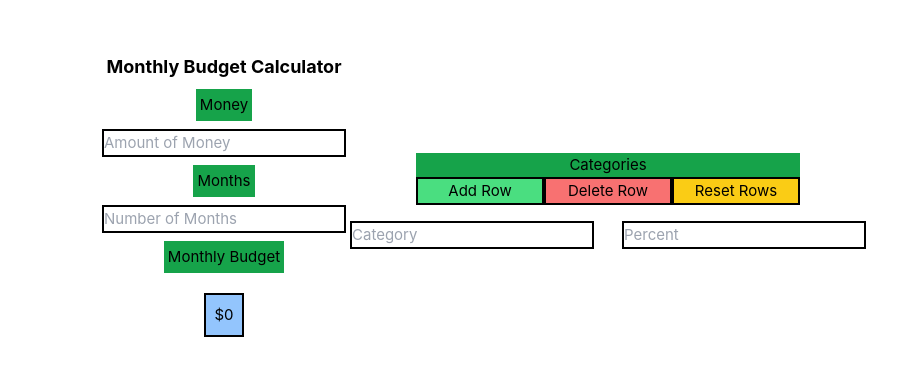
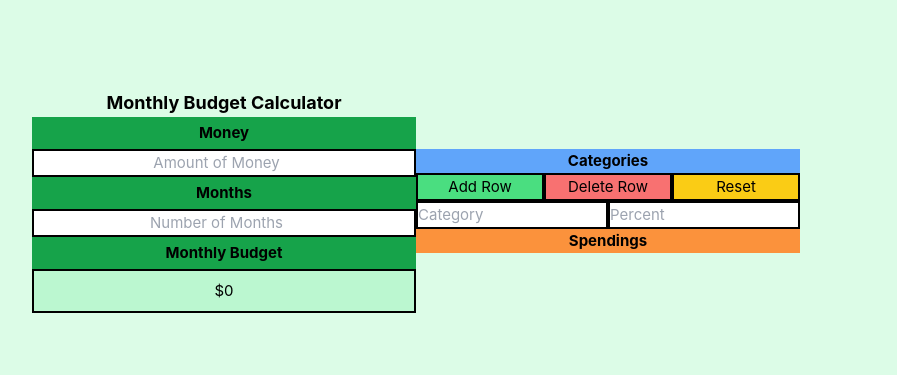
Before and after one commit to DanDan12011/Monthly_Budget_Calculator_V2, a Vue app: page / in a window 1280 px wide. Shown: the part 199-574 px from the top of the page, without its empty margins (224-1121 px from the left). Built offline with nearby package versions, Linux system fonts and the light colour scheme.

Commit message:
Added Spending Tab, category and percentage budgets are dynamically updated, also made the skeleton for amount spent and confirm button, but they dont work yet

```diff
--- a/index.html
+++ b/index.html
@@ -7,7 +7,7 @@
     <script src="https://cdn.tailwindcss.com"></script>
     <title>Monthly Budget Calculator</title>
   </head>
-  <body class="bg-white text-black">
+  <body class="bg-green-100 text-black">
     <div id="app"></div>
     <script type="module" src="/src/main.js"></script>
   </body>
--- a/src/App.vue
+++ b/src/App.vue
@@ -4,19 +4,37 @@ export default {
     return {
       money: null,
       months: null,
-      month_budg: 0,
       rows: [{ category: "", percentage: "" }],
     };
   },
   computed: {
     month_budg() {
       if (this.money > 0 && this.months > 0) {
-        return (
-          Math.round((this.month_budg = this.money / this.months) * 100) / 100
-        );
+        return Math.round((this.money / this.months) * 100) / 100;
       } else {
-        return (this.month_budg = 0);
+        return 0;
       }
+    },
+    category_budg() {
+      return this.rows.map((row) => {
+        if (row.category && row.percentage) {
+          const percentage = parseFloat(row.percentage) || 0;
+
+          const allocatedBudget = parseFloat(
+            (percentage / 100) * this.month_budg
+          );
+
+          return {
+            category: row.category,
+            budg: allocatedBudget.toFixed(2),
+          };
+        } else {
+          return {
+            category: "",
+            budg: 0,
+          };
+        }
+      });
     },
   },
   methods: {
@@ -36,30 +54,40 @@ export default {
 </script>
 
 <template>
-  <div class="flex flex-col items-center justify-center">
+  <div class="flex flex-col items-center justify-center w-96 mx-auto ">
     <h1 class="text-lg font-bold">Monthly Budget Calculator</h1>
-    <label class="bg-green-600 text-black p-1 m-2">Money</label>
+    <label class="bg-green-600 text-black p-1 w-full block text-center font-bold"
+      >Money</label
+    >
     <input
       placeholder="Amount of Money"
-      class="text-black border-2 border-black"
+      class="text-black border-2 border-black block text-center w-full"
       type="number"
       v-model="money"
     />
-    <label class="bg-green-600 text-black p-1 m-2">Months</label>
+    <label class=" font-bold bg-green-600 text-black p-1 w-full block text-center"
+      >Months</label
+    >
     <input
       placeholder="Number of Months"
-      class="text-black border-2 border-black"
+      class="text-black border-2 border-black w-full block text-center"
       type="number"
       v-model="months"
     />
-    <label class="bg-green-600 text-black p-1 m-2">Monthly Budget</label>
-    <p class="bg-blue-300 border-black border-2 p-2 text-black m-3">
+    <label class=" font-bold bg-green-600 text-black p-1 w-full block text-center"
+      >Monthly Budget</label
+    >
+    <p
+      class="bg-green-200 border-black border-2 p-2 text-black w-full block text-center"
+    >
       ${{ month_budg }}
     </p>
   </div>
+
+  <!-- categories and percentages -->
   <div class="flex flex-col items-center justify-center w-96 mx-auto">
-    <label class="block text-center bg-green-600 w-full">Categories</label>
-    <div class="flex w-full gap4 mb-4">
+    <label class="block text-center bg-blue-400 w-full font-bold">Categories</label>
+    <div class="flex w-full gap4">
       <button @click="addrow" class="border-2 bg-green-400 border-black flex-1">
         Add Row
       </button>
@@ -73,24 +101,41 @@ export default {
         @click="resetrows"
         class="border-2 bg-yellow-400 border-black flex-1"
       >
-        Reset Rows
+        Reset
       </button>
     </div>
+
+    <!-- rows for each category and percentage -->
     <div
       v-for="(rows, index) in rows"
       :key="index"
-      class="flex justify-between gap-7"
+      class="flex justify-between w-full"
     >
       <input
         v-model="rows.category"
         placeholder="Category"
-        class="border-2 border-black"
+        class="border-2 border-black w-full"
       />
       <input
-        v-model="rows.percentage"
+        v-model.number="rows.percentage"
         placeholder="Percent"
-        class="border-2 border-black"
+        type="number"
+        class="border-2 border-black w-full"
       />
+    </div>
+
+    <label class="block text-center bg-orange-400 w-full font-bold">Spendings</label>
+    <div
+      v-for="(budget, index) in category_budg"
+      :key="'budget- ' + index"
+      class="flex justify-between w-full"
+
+    >
+      <p class="w-full bg-orange-100" v-if="budget.category && budget.budg > 0">
+        {{ budget.category }}: ${{ budget.budg }}
+      </p>
+      <input v-if="budget.category && budget.budg > 0" class="w-full border-2 border-red-500" placeholder="Amount Spent"></input>
+      <button v-if="budget.category && budget.budg > 0" class="bg-red-500 border-2 border-red-500 text-lg">&#x2705</button>
     </div>
   </div>
 </template>
```
